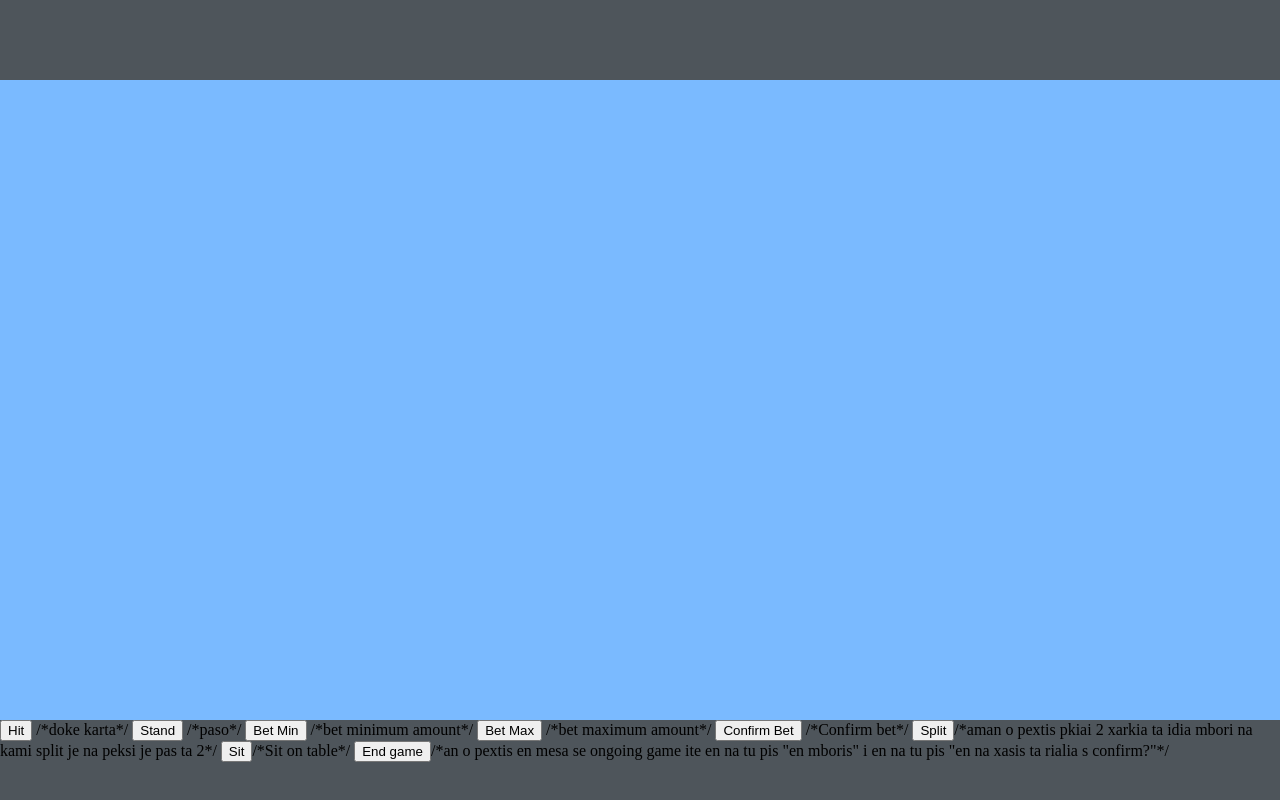
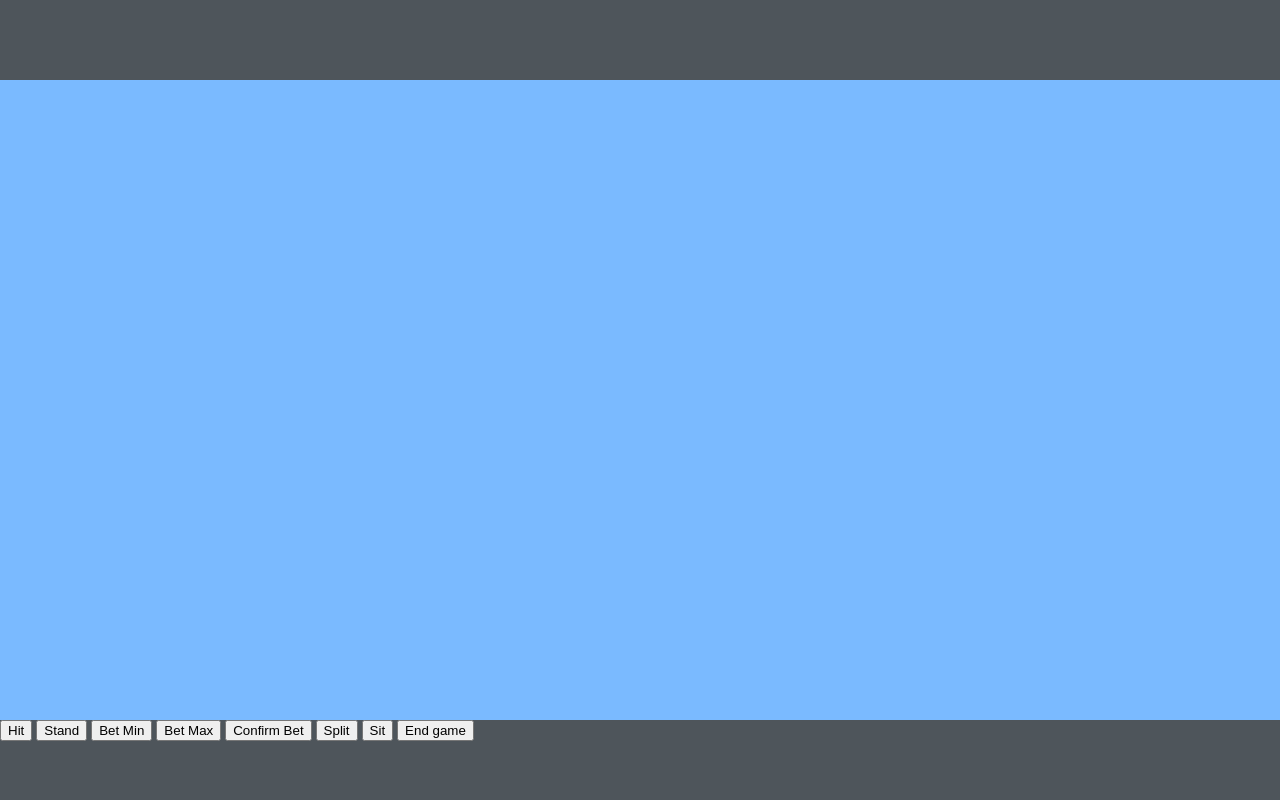
Before and after one commit to ninja-1337/Eth-BlackJack, a plain HTML site: page Eth-BlackJack/index.html in a window 1280 px wide. Drawn offline with Linux system fonts and the light colour scheme.

Commit message:
buttons comments fixed

```diff
--- a/Eth-BlackJack/index.html
+++ b/Eth-BlackJack/index.html
@@ -17,14 +17,14 @@
 <div id="header"></div>
 <div id="gameCanvas"></div>
 <div id="footer">
-    <button class="" type="button">Hit</button> /*doke karta*/
-    <button class="" type="button">Stand</button> /*paso*/
-    <button class="" type="button">Bet Min</button> /*bet minimum amount*/
-    <button class="" type="button">Bet Max</button> /*bet maximum amount*/
-    <button class="" type="button">Confirm Bet</button> /*Confirm bet*/
-    <button class="" type="button">Split</button>/*aman o pextis pkiai 2 xarkia ta idia mbori na kami split je na peksi je pas ta 2*/
-    <button class="" type="button">Sit</button>/*Sit on table*/
-    <button class="" type="button">End game</button>/*an o pextis en mesa se ongoing game ite en na tu pis "en mboris" i en na tu pis "en na xasis ta rialia s confirm?"*/
+    <button class="" type="button">Hit</button> <!--doke karta-->
+    <button class="" type="button">Stand</button> <!--paso-->
+    <button class="" type="button">Bet Min</button> <!--bet minimum amount-->
+    <button class="" type="button">Bet Max</button> <!--bet maximum amount-->
+    <button class="" type="button">Confirm Bet</button> <!--Confirm bet-->
+    <button class="" type="button">Split</button><!--aman o pextis pkiai 2 xarkia ta idia mbori na kami split je na peksi je pas ta 2-->
+    <button class="" type="button">Sit</button><!--Sit on table-->
+    <button class="" type="button">End game</button><!--an o pextis en mesa se ongoing game ite en na tu pis "en mboris" i en na tu pis "en na xasis ta rialia s confirm?"-->
 </div>
 
 
```
